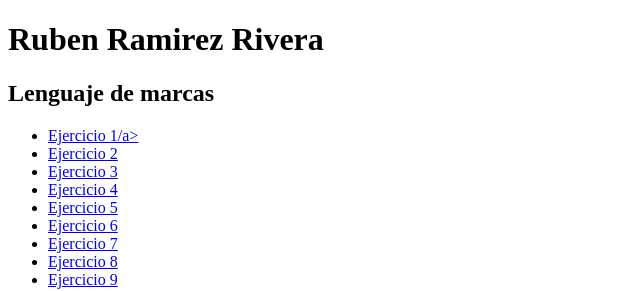
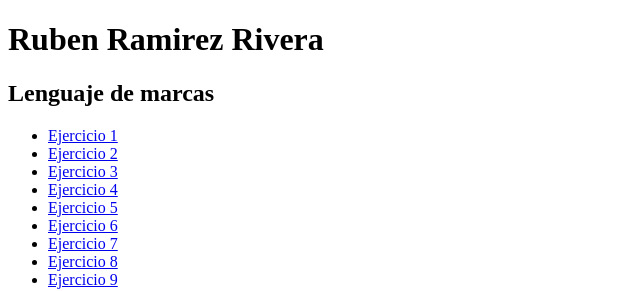
Before and after one commit to d19rarir/d19rarir.github.io, a plain HTML site: page lm/tema4/css/ejerciciosClase/index.html in a window 1280 px wide. Shown: the full height of the page, 0-640 px from the left. Drawn offline with Linux system fonts and the light colour scheme.

Commit message:
index ejercicio9clase correct

```diff
--- a/lm/tema4/css/ejerciciosClase/index.html
+++ b/lm/tema4/css/ejerciciosClase/index.html
@@ -8,7 +8,7 @@
 		<h1>Ruben Ramirez Rivera </h1>
 			<h2>Lenguaje de marcas</h2>
 			<ul>
-				<li><a href="ejercicio1clase/">Ejercicio 1/a></li>
+				<li><a href="ejercicio1clase/">Ejercicio 1</a></li>
                 <li><a href="ejercicio2clase/">Ejercicio 2</a></li>
                 <li><a href="ejercicio3clase/">Ejercicio 3</a></li>
                 <li><a href="ejercicio4clase/">Ejercicio 4</a></li>
```
